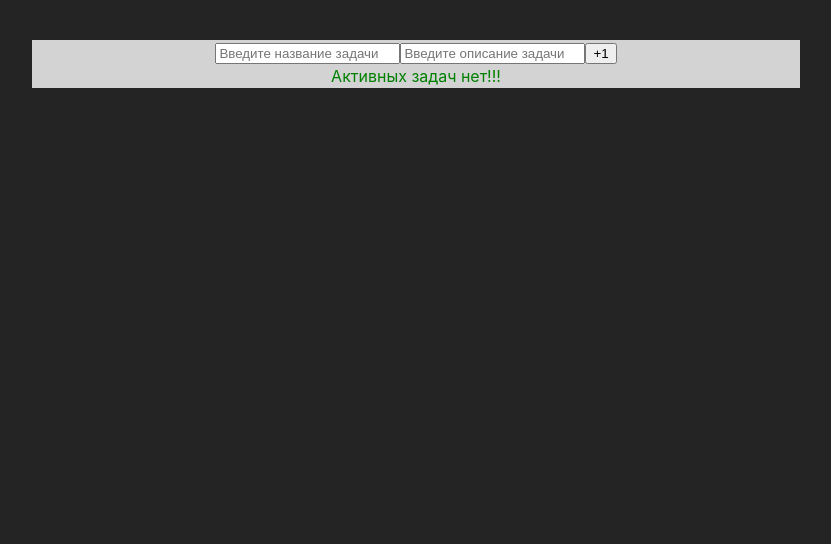
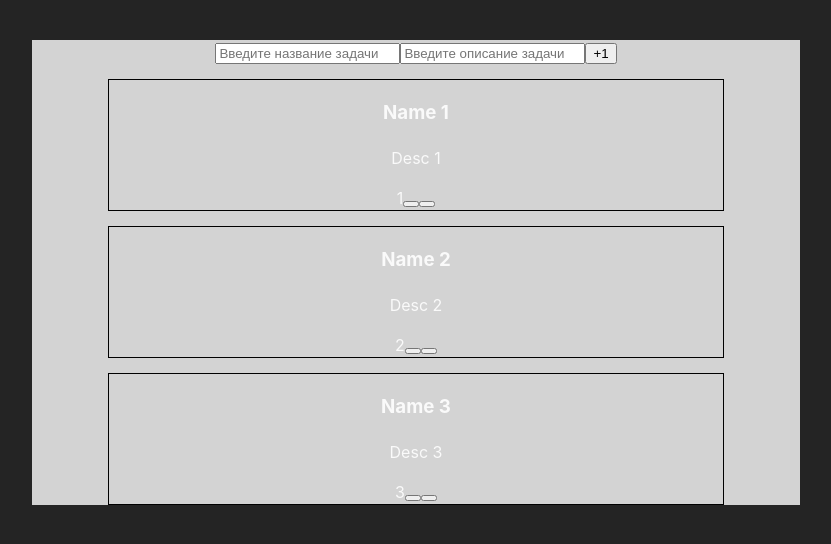
Before and after one commit to Nixx342/to-do-list, a React (Vite) app: page / in a window 1280 px wide. Shown: the top 544 px of the page, without its empty margins (8-839 px from the left). Built offline with nearby package versions, Linux system fonts and the light colour scheme.

Commit message:
task block

```diff
--- a/src/App.tsx
+++ b/src/App.tsx
@@ -1,18 +1,41 @@
 import { useState } from 'react'
 import './App.css'
-import Task from './Components/Task'
+import Task, { TaskProps } from './Components/Task'
+import TaskList from './Components/TaksList'
+
 
 function App() {
-  const [taskList, setTaskList] = useState([])
+  const [tasks, setTasks
+  ] = useState([
+    {
+      name: 'Name 1',
+      description: 'Desc 1',
+      priority: 1,
+      complete: false
+    },
+    {
+      name: 'Name 2',
+      description: 'Desc 2',
+      priority: 2,
+      complete: true
+    },
+    {
+      name: 'Name 3',
+      description: 'Desc 3',
+      priority: 3,
+      complete: true
+    },
+  ])
 
   return (
     <div style={{background: 'lightGray', width: '60vw'}}>
       <div>
         <input placeholder='Введите название задачи'></input>
         <input placeholder='Введите описание задачи'></input>
-        <button>+1</button>
+        <button onClick={()=>{setTasks(tasks.splice(3))}}
+        >+1</button>
       </div>
-      {taskList.length === 0 ? <span style={{color: 'green'}}>Активных задач нет!!!</span> : <span>Есть {taskList.length} активных задач</span>}
+      {tasks.length === 0 ? <span style={{color: 'green'}}>Активных задач нет!!!</span> : <TaskList taskList={tasks}/>}
 
     </div>
   )
--- a/src/Components/TaksList.tsx
+++ b/src/Components/TaksList.tsx
@@ -0,0 +1,29 @@
+import Task, {TaskProps} from "./Task";
+
+export interface TaskListProps{
+    taskList: Array<TaskProps>
+}
+
+// const taskListStyle : object = {
+//     justifyContent: 'center',
+//     alignItem: 'center'
+// }
+
+const TaskList = (props: TaskListProps) => {
+    return (
+        <div>
+            {props.taskList.map(task => {
+                return(
+                    <Task
+                        name={task.name}
+                        description={task.description}
+                        priority={task.priority}
+                        complete={task.complete}
+                    />
+                )
+            })}
+        </div>
+    )
+}
+
+export default TaskList
--- a/src/Components/Task.tsx
+++ b/src/Components/Task.tsx
@@ -2,15 +2,26 @@ export interface TaskProps {
     name: string,
     description: string,
     priority: number,
-    complete: boolean
+    complete: boolean,
+}
+
+const taskStyle: object = {
+    width: '80%',
+    border: '1px solid black',
+    marginLeft: 'auto',
+    marginRight: 'auto',
+    marginTop: '2%',
+    // marginBottom: '2%',
 }
 
 const Task = (props: TaskProps) => {
     return (
-        <div>
+        <div style={taskStyle} className="task">
             <h3>{props.name}</h3>
+            <p>{props.description}</p>
             <span>{props.priority}</span>
-            <p>{props.description}</p>
+            <button className="ready"></button>
+            <button className="delete"></button>
         </div>
     )
 }
--- a/src/index.css
+++ b/src/index.css
@@ -14,4 +14,5 @@
   -webkit-text-size-adjust: 100%;
   min-height: 100vh;
   width: 100vw;
+
 }
```
